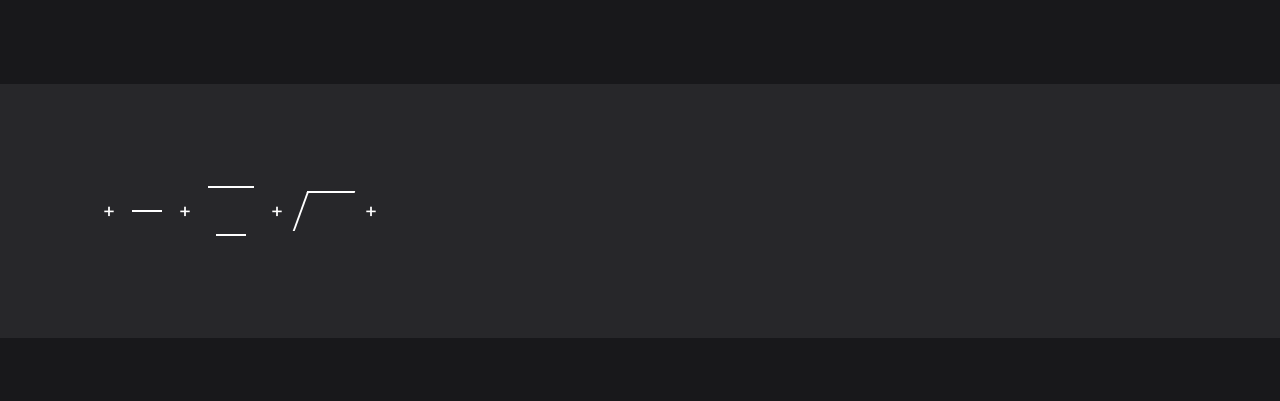
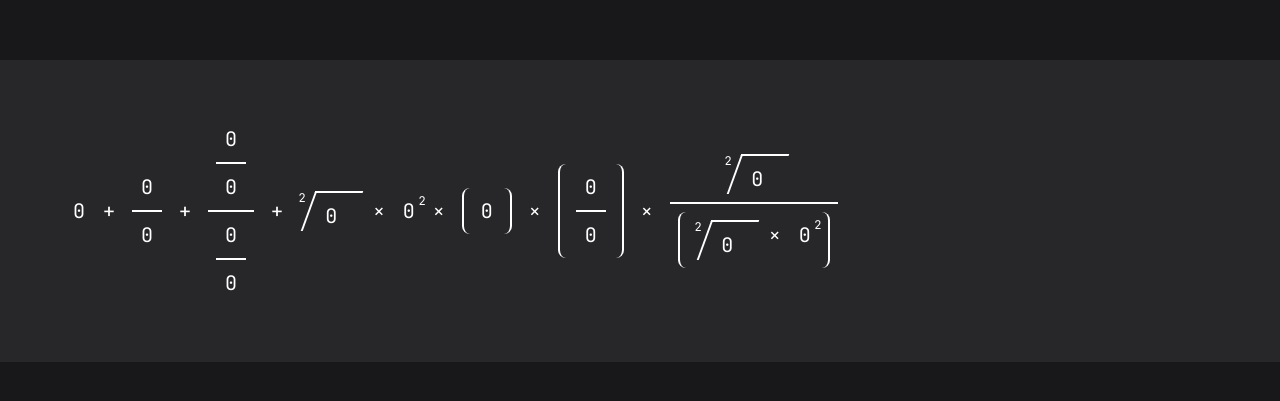
Before and after one commit to tonytomo/math-input, a website: page index.html in a window 1280 px wide. Shown: the part 189-590 px from the top of the page. Drawn offline with nearby package versions, Linux system fonts and the light colour scheme.

Commit message:
feat: add TypeScript configuration and expand math expression editor with new structural components

```diff
--- a/index.html
+++ b/index.html
@@ -31,10 +31,18 @@
 
         .square-root {
             transform: skewX(-20deg);
+            border-left: 2px solid white;
+            border-top: 2px solid white;
         }
 
         .square-root>* {
             transform: skewX(20deg);
+        }
+
+        .parentheses {
+            border-left: 2px solid white;
+            border-right: 2px solid white;
+            border-radius: 0.5rem;
         }
     </style>
 </head>
@@ -42,10 +50,10 @@
 <body>
     <main class="h-screen flex flex-col justify-center bg-zinc-900 text-white">
         <div id="editor"
-            class="bg-zinc-800 outline-none focus:ring-2 ring-zinc-600 min-h-16 p-16 font-sans text-xl flex items-center">
+            class="bg-zinc-800 outline-none focus:ring-2 ring-zinc-600 min-h-16 p-16 font-sans text-xl flex items-center overflow-x-auto">
             <input type="number"
                 class="auto-resize focus:border border-zinc-500 border-dotted text-center text-inherit bg-transparent outline-none"
-                style="width: 2.5ch;height: 2.5ch;" />
+                style="width: 2.5ch;height: 2.5ch;" value="0" />
 
             <input type="text"
                 class="text-center focus:border border-zinc-500 border-dotted text-inherit bg-transparent outline-none"
@@ -55,11 +63,11 @@
             <div class="flex flex-col mx-2 items-center gap-2">
                 <input type="number"
                     class="auto-resize focus:border border-zinc-500 border-dotted text-center text-inherit bg-transparent outline-none"
-                    style="width: 2.5ch;height: 2.5ch;" />
+                    style="width: 2.5ch;height: 2.5ch;" value="0" />
                 <div class="border-b-2 border-white self-stretch"></div>
                 <input type="number"
                     class="auto-resize focus:border border-zinc-500 border-dotted text-center text-inherit bg-transparent outline-none"
-                    style="width: 2.5ch;height: 2.5ch;" />
+                    style="width: 2.5ch;height: 2.5ch;" value="0" />
             </div>
 
             <input type="text"
@@ -68,18 +76,24 @@
 
             <!-- Nested Fraction -->
             <div class="flex flex-col mx-2 items-center gap-2">
-                <input type="number"
-                    class="auto-resize focus:border border-zinc-500 border-dotted text-center text-inherit bg-transparent outline-none"
-                    style="width: 2.5ch;height: 2.5ch;" />
+                <div class="flex flex-col mx-2 items-center gap-2">
+                    <input type="number"
+                        class="auto-resize focus:border border-zinc-500 border-dotted text-center text-inherit bg-transparent outline-none"
+                        style="width: 2.5ch;height: 2.5ch;" value="0" />
+                    <div class="border-b-2 border-white self-stretch"></div>
+                    <input type="number"
+                        class="auto-resize focus:border border-zinc-500 border-dotted text-center text-inherit bg-transparent outline-none"
+                        style="width: 2.5ch;height: 2.5ch;" value="0" />
+                </div>
                 <div class="border-b-2 border-white self-stretch"></div>
                 <div class="flex flex-col mx-2 items-center gap-2">
                     <input type="number"
                         class="auto-resize focus:border border-zinc-500 border-dotted text-center text-inherit bg-transparent outline-none"
-                        style="width: 2.5ch;height: 2.5ch;" />
+                        style="width: 2.5ch;height: 2.5ch;" value="0" />
                     <div class="border-b-2 border-white self-stretch"></div>
                     <input type="number"
                         class="auto-resize focus:border border-zinc-500 border-dotted text-center text-inherit bg-transparent outline-none"
-                        style="width: 2.5ch;height: 2.5ch;" />
+                        style="width: 2.5ch;height: 2.5ch;" value="0" />
                 </div>
             </div>
 
@@ -88,24 +102,100 @@
                 style="width: 2.5ch;height: 2.5ch;" value="+" />
 
             <!-- Square Root -->
-            <div class="px-2 pt-2 square-root border-l-2 border-t-2 mx-2 border-white">
+            <div class="relative px-2 pt-2 square-root ml-4 mr-2">
                 <input type="number"
                     class="auto-resize focus:border border-zinc-500 border-dotted text-center text-inherit bg-transparent outline-none"
-                    style="width: 2.5ch;height: 2.5ch;" />
+                    style="width: 2.5ch;height: 2.5ch;" value="0" />
+                <input type="number"
+                    class="auto-resize text-xs focus:border border-zinc-500 border-dotted text-center text-inherit bg-transparent outline-none absolute top-0 right-[calc(100%_+_1ch)]"
+                    style="width: 1.5ch;height: 1.5ch;" value="2" />
             </div>
 
             <input type="text"
                 class="text-center focus:border border-zinc-500 border-dotted text-inherit bg-transparent outline-none"
-                style="width: 2.5ch;height: 2.5ch;" value="+" />
+                style="width: 2.5ch;height: 2.5ch;" value="×" />
 
             <!-- Exponent -->
             <div class="relative">
                 <input type="number"
                     class="auto-resize focus:border border-zinc-500 border-dotted text-center text-inherit bg-transparent outline-none"
-                    style="width: 2.5ch;height: 2.5ch;" />
+                    style="width: 2.5ch;height: 2.5ch;" value="0" />
                 <input type="number"
-                    class="auto-resize text-xs focus:border border-zinc-500 border-dotted text-center text-inherit bg-transparent outline-none absolute top-0 left-full"
-                    style="width: 1.5ch;height: 1.5ch;" />
+                    class="auto-resize text-xs focus:border border-zinc-500 border-dotted text-center text-inherit bg-transparent outline-none absolute top-0 left-[calc(100%_-_1ch)]"
+                    style="width: 1.5ch;height: 1.5ch;" value="2" />
+            </div>
+
+            <input type="text"
+                class="text-center focus:border border-zinc-500 border-dotted text-inherit bg-transparent outline-none"
+                style="width: 2.5ch;height: 2.5ch;" value="×" />
+
+            <!-- Parentheses -->
+            <div class="relative p-2 parentheses mx-2 flex ">
+                <input type="number"
+                    class="auto-resize focus:border border-zinc-500 border-dotted text-center text-inherit bg-transparent outline-none"
+                    style="width: 2.5ch;height: 2.5ch;" value="0" />
+            </div>
+
+            <input type="text"
+                class="text-center focus:border border-zinc-500 border-dotted text-inherit bg-transparent outline-none"
+                style="width: 2.5ch;height: 2.5ch;" value="×" />
+
+            <!-- Fractions inside Parentheses -->
+            <div class="relative p-2 parentheses mx-2">
+                <div class="flex flex-col mx-2 items-center gap-2">
+                    <input type="number"
+                        class="auto-resize focus:border border-zinc-500 border-dotted text-center text-inherit bg-transparent outline-none"
+                        style="width: 2.5ch;height: 2.5ch;" value="0" />
+                    <div class="border-b-2 border-white self-stretch"></div>
+                    <input type="number"
+                        class="auto-resize focus:border border-zinc-500 border-dotted text-center text-inherit bg-transparent outline-none"
+                        style="width: 2.5ch;height: 2.5ch;" value="0" />
+                </div>
+            </div>
+
+            <input type="text"
+                class="text-center focus:border border-zinc-500 border-dotted text-inherit bg-transparent outline-none"
+                style="width: 2.5ch;height: 2.5ch;" value="×" />
+
+            <!-- Complex Fraction with Square Root and Exponent -->
+            <div class="flex flex-col mx-2 items-center gap-2">
+                <!-- Numerator -->
+                <div class="relative px-2 pt-2 square-root ml-4 mr-2">
+                    <input type="number"
+                        class="auto-resize focus:border border-zinc-500 border-dotted text-center text-inherit bg-transparent outline-none"
+                        style="width: 2.5ch;height: 2.5ch;" value="0" />
+                    <input type="number"
+                        class="auto-resize text-xs focus:border border-zinc-500 border-dotted text-center text-inherit bg-transparent outline-none absolute top-0 right-[calc(100%_+_1ch)]"
+                        style="width: 1.5ch;height: 1.5ch;" value="2" />
+                </div>
+
+                <div class="border-b-2 border-white self-stretch"></div>
+
+                <!-- Denominator -->
+                <div class="relative p-2 parentheses mx-2 flex ">
+                    <div class="relative px-2 pt-2 square-root ml-4 mr-2">
+                        <input type="number"
+                            class="auto-resize focus:border border-zinc-500 border-dotted text-center text-inherit bg-transparent outline-none"
+                            style="width: 2.5ch;height: 2.5ch;" value="0" />
+                        <input type="number"
+                            class="auto-resize text-xs focus:border border-zinc-500 border-dotted text-center text-inherit bg-transparent outline-none absolute top-0 right-[calc(100%_+_1ch)]"
+                            style="width: 1.5ch;height: 1.5ch;" value="2" />
+                    </div>
+
+                    <input type="text"
+                        class="text-center focus:border border-zinc-500 border-dotted text-inherit bg-transparent outline-none"
+                        style="width: 2.5ch;height: 2.5ch;" value="×" />
+
+                    <!-- Exponent -->
+                    <div class="relative">
+                        <input type="number"
+                            class="auto-resize focus:border border-zinc-500 border-dotted text-center text-inherit bg-transparent outline-none"
+                            style="width: 2.5ch;height: 2.5ch;" value="0" />
+                        <input type="number"
+                            class="auto-resize text-xs focus:border border-zinc-500 border-dotted text-center text-inherit bg-transparent outline-none absolute top-0 left-[calc(100%_-_1ch)]"
+                            style="width: 1.5ch;height: 1.5ch;" value="2" />
+                    </div>
+                </div>
             </div>
         </div>
     </main>
```
Also changed, not shown: package.json (added, +30 -0 lines), tsconfig.json (added, +13 -0 lines), README.md (added), src/index.ts (added), 1 other file.
